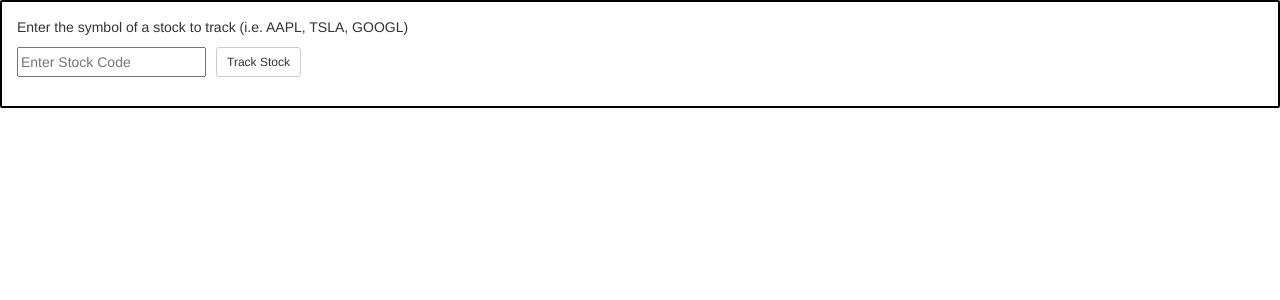
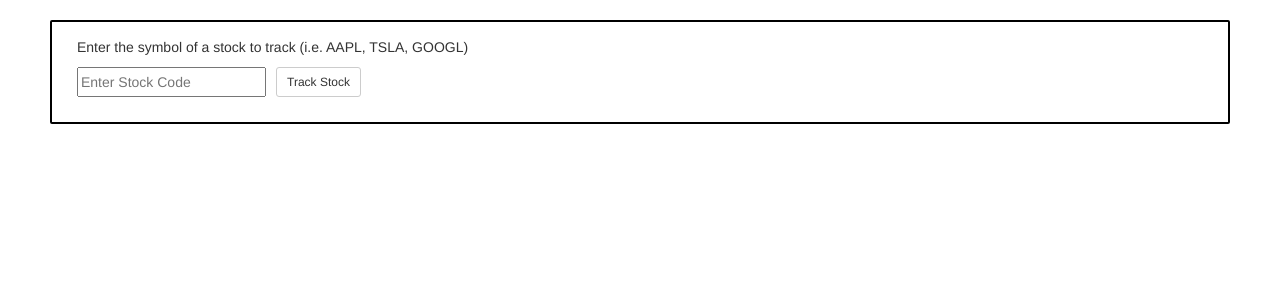
Before and after one commit to DJ-991/diwakar-angular-stock-code-991, an Angular app: page / in a window 1280 px wide. Shown: the top 300 px of the page. Built offline with nearby package versions, Linux system fonts and the light colour scheme.

Commit message:
2 files modified

```diff
--- a/src/index.html
+++ b/src/index.html
@@ -1 +1,5 @@
-<my-app>loading</my-app>
+<html>
+  <body>
+    <my-app>Loading App</my-app>
+  </body>
+</html>
--- a/src/styles.css
+++ b/src/styles.css
@@ -1,2 +1,8 @@
 /* Add application styles & imports to this file! */
 @import url('https://unpkg.com/bootstrap@3.3.7/dist/css/bootstrap.min.css');
+
+*,
+html,
+body {
+  margin: 10px;
+}
```
